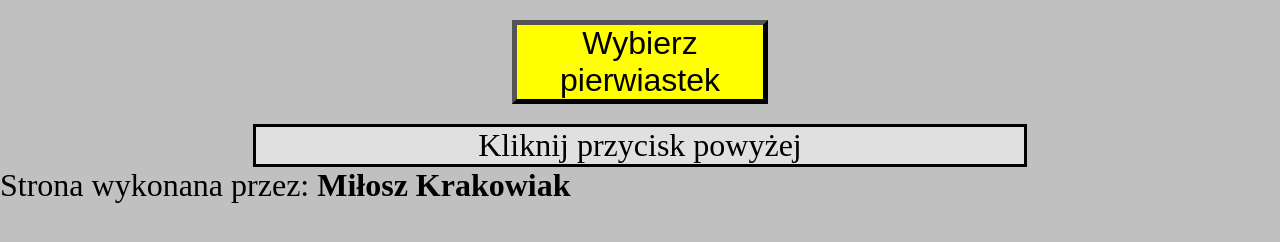
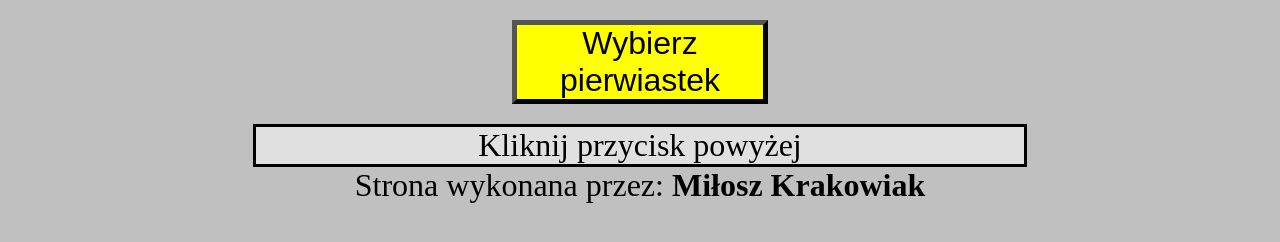
Before and after one commit to MiloszKrakowiakDEV/PeriodicTableOfElements, a plain HTML site: page index.html in a window 1280 px wide. Drawn offline with Linux system fonts and the light colour scheme.

Commit message:
css zmieniony

```diff
--- a/style.css
+++ b/style.css
@@ -54,3 +54,11 @@ p#demo{
 	background: #e0e0e0;
 
 }
+p#autor{
+	margin: auto;
+	width: 60%;
+	text-align: center;
+
+	transition: 200ms;
+
+}
```
